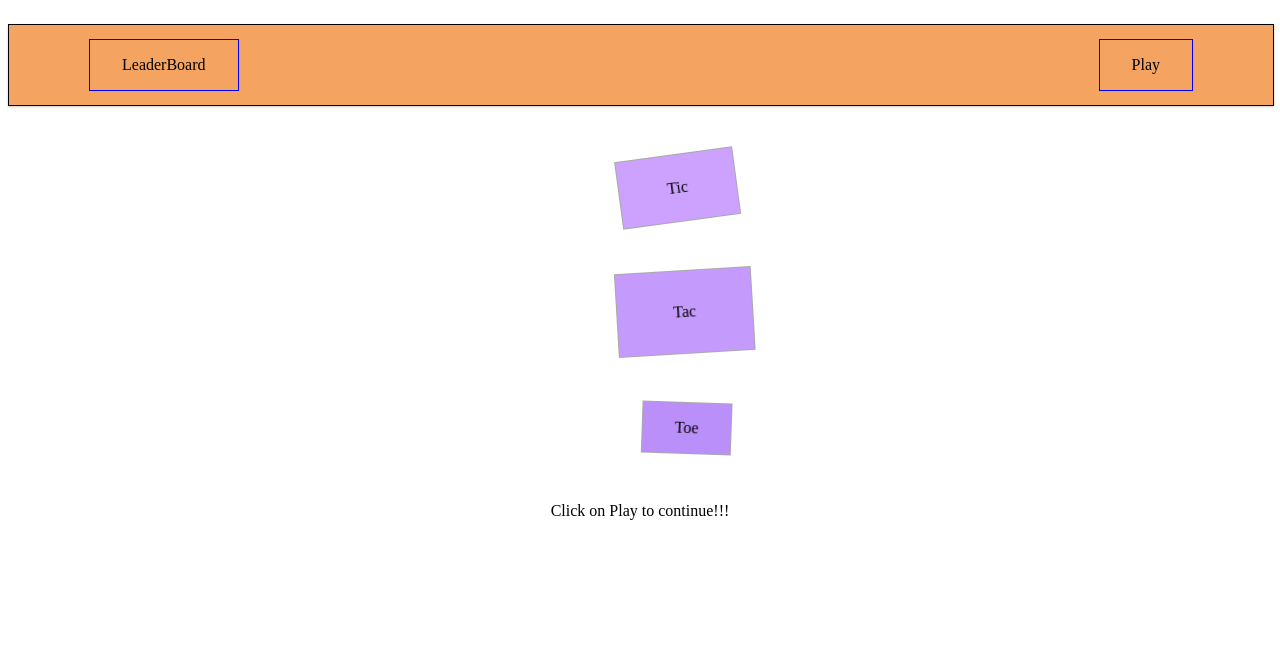
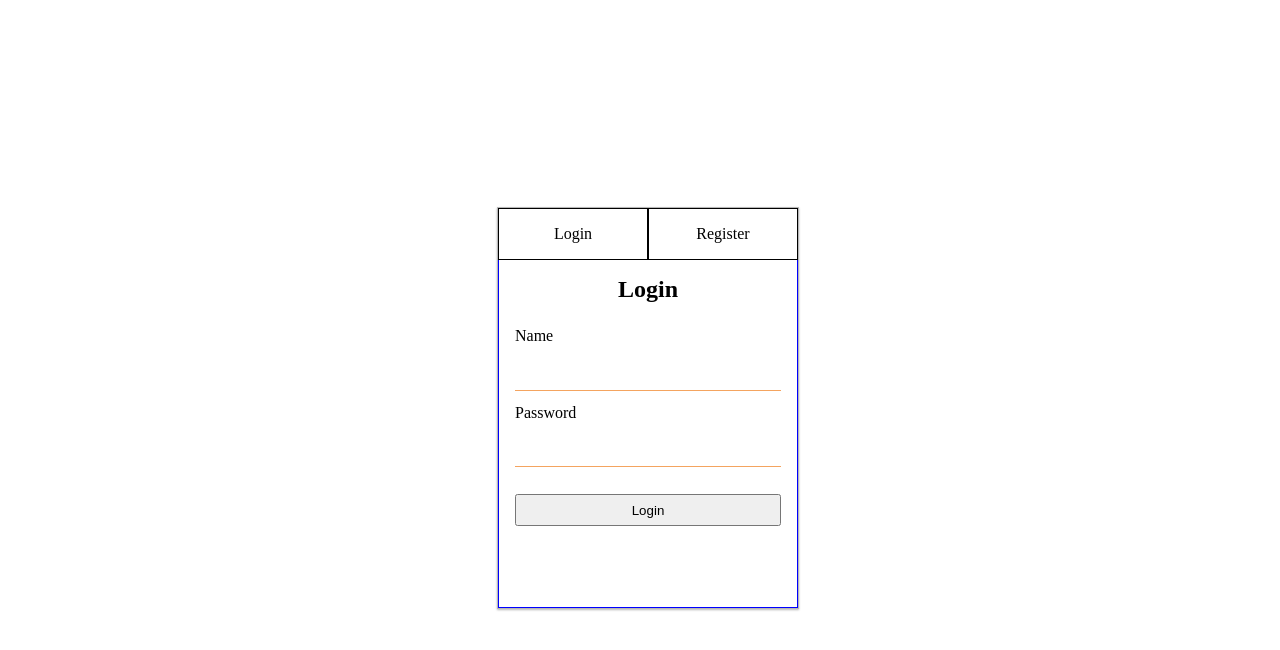
Before and after one commit to belisky/tictactoeWithAuth, a React (Create React App) app in the folder tictactoe/: page /gamepage in a window 1280 px wide. Shown: the top 650 px of the page. Built offline with nearby package versions, Linux system fonts and the light colour scheme.

Commit message:
added some logic that toggles register and login forms within the same window--its a hack tho n it doesnt work :(

```diff
--- a/tictactoe/src/App.js
+++ b/tictactoe/src/App.js
@@ -1,10 +1,11 @@
 //import GamePage from './Pages/GamePage/GamePage'
-import GameHome from './Pages/GameHome/GameHome';
+//import GameHome from './Pages/GameHome/GameHome';
+import LoginRegister from "./Pages/LoginRegister/LoginRegister";
 function App() {
   return (
     <div className="board">
 
-      <GameHome />
+      <LoginRegister />
     </div>
   );
 }
--- a/tictactoe/src/Pages/GameHome/GameHome.css
+++ b/tictactoe/src/Pages/GameHome/GameHome.css
@@ -9,7 +9,7 @@
     height:10vh;
     display:flex;
     position:relative;
-   background:sandybrown;
+   background:#f86807d8;
     margin-top: 1em;
     border:1px solid black;
     box-shadow: 0 1px 2px rgb(201, 201, 201);
@@ -28,6 +28,7 @@
     border:1px solid blue;
     padding:1em 2em;
     text-align: center;
+    color:#523c77;
 }
 
 
@@ -49,6 +50,7 @@
     padding:1.5em 3em;
     border:1px solid rgb(170, 169, 169);
     animation:example 1s linear 1s infinite alternate;
+
 
 }
 .fun__item--small
--- /dev/null
+++ b/tictactoe/src/Pages/LoginRegister/LoginRegister.css
@@ -0,0 +1,93 @@
+.register-page {
+    height:100vh;
+    display:flex;
+    align-items:center;
+    justify-content: center;
+    width:100vw;
+}
+
+.card {
+    display:flex;
+    position:relative;
+    height:400px;
+    width:300px;
+    flex-direction: column;
+    border:1px solid rgb(182, 182, 182);
+    box-shadow:0 1px 2px rgb(182, 182, 182);
+}
+
+.headings {
+    display:flex;
+
+    flex-direction: row;
+    position:relative;
+    z-index:999;
+     }
+
+
+.heading__item {
+    width:100%;
+    margin:0;
+    text-align: center;
+    padding:1em 2em;
+    border:1px solid black;
+    cursor:pointer;
+
+}
+
+.forms,.register-forms {
+    display:flex;
+    flex-direction: column;
+    padding:.5em 1em;
+    align-items:center;
+    justify-content: center;
+    position:absolute;
+    top:0;
+    bottom:0;
+    right:0;
+    left:0;
+    border:1px solid blue;
+
+}
+.register-forms {
+    border:1px solid green;
+    display:none;
+
+}
+.form__heading {
+    font-weight:600;
+    font-size:1.5em;
+    margin-top:0;
+}
+.forms>*,.register-forms>* {
+    margin-bottom:1em;
+
+}
+.labels {
+    width:100%;
+    margin-right:auto;
+}
+.inputs {
+    border:none;
+    border-bottom:1px solid sandybrown;
+    width:95%;
+    padding:.5em;
+
+}
+.submit-btn {
+    margin-top:1em;
+    padding:.5em ;
+    width:100%;
+
+}
+.toggle-login:checked~.forms  {
+    display:none;
+
+}
+.toggle-login:checked ~ .forms~.register-forms{
+    display:flex;
+
+}
+.toggle-login{
+    display:none;
+}
--- /dev/null
+++ b/tictactoe/src/Pages/LoginRegister/LoginRegister.jsx
@@ -0,0 +1,37 @@
+import './LoginRegister.css'
+import React from 'react'
+
+const LoginRegister = () => {
+    return (
+        <div className="register-page">
+            <div className="card">
+                <div className="headings">
+
+                    <label className="heading__item" htmlFor="toggle-login">Login</label>
+                    <p className="heading__item">Register</p>
+                </div>
+                <input type="checkbox" className="toggle-login" id="toggle-login"/>
+                <div className="forms">
+
+                    <p className="form__heading">Login</p>
+                    <label className="labels">Name</label>
+                    <input type="text" className="inputs"/>
+                    <label className="labels">Password</label>
+                    <input type="password" className="inputs" />
+                    <button className="submit-btn">Login</button>
+                </div>
+                <div className="register-forms">
+                    <p className="form__heading">Register</p>
+                    <label className="labels">Name</label>
+                    <input type="text" className="inputs"/>
+                    <label className="labels">Password</label>
+                    <input type="password" className="inputs" />
+                    <button className="submit-btn">Sign Up</button>
+                </div>
+
+            </div>
+        </div>
+    )
+}
+
+export default LoginRegister
```
